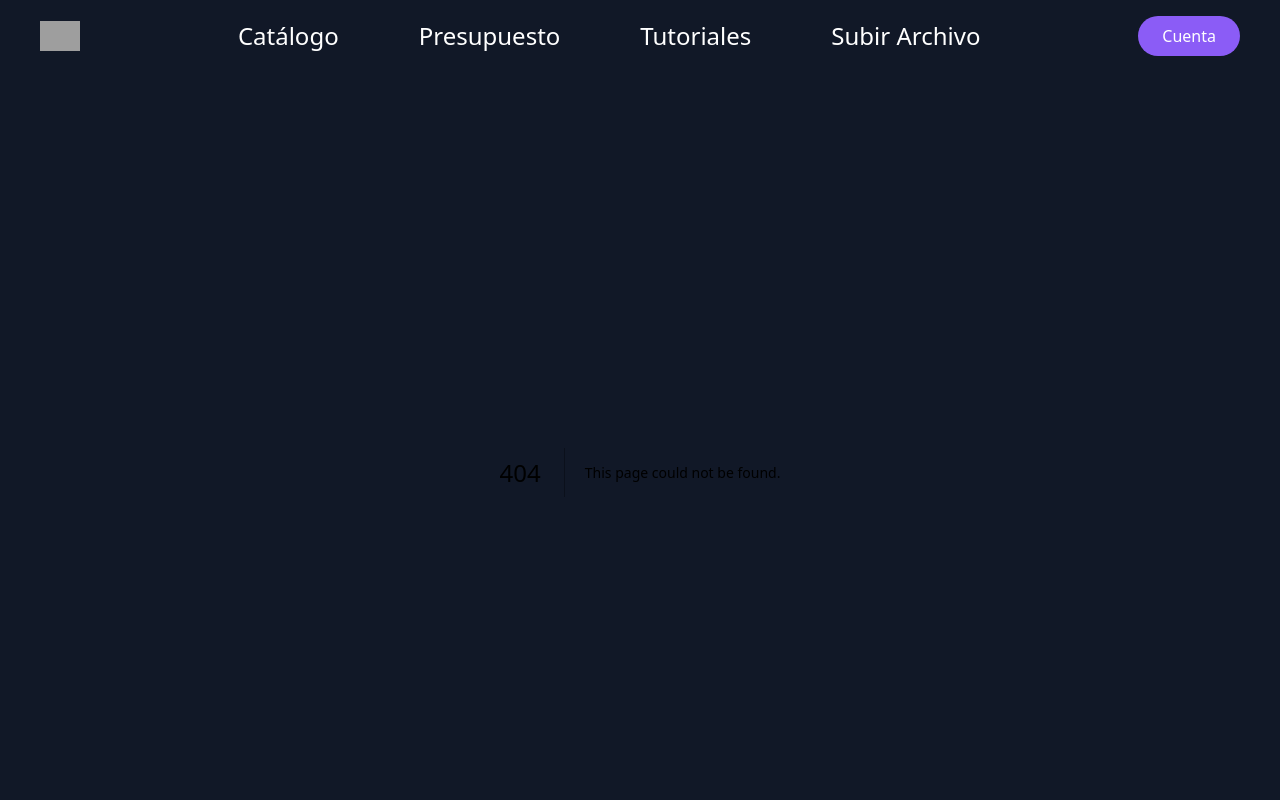
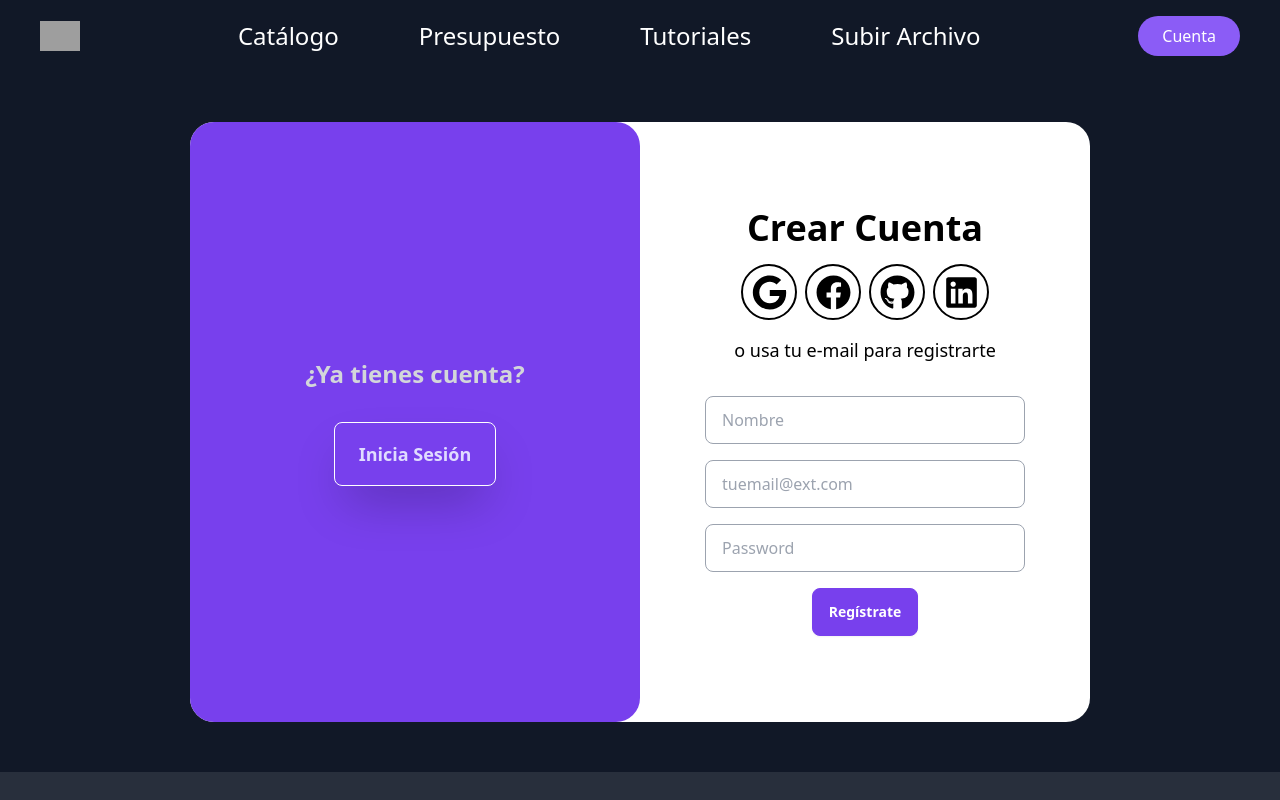
Before and after one commit to Parbulitos/Volume---TFG, a Next.js app: page /login-register/1 in a window 1280 px wide. Before the commit this address had no page. Shown: the top 800 px of the page. Built offline with nearby package versions, Linux system fonts and the light colour scheme; grey boxes are pictures that could not be loaded.

Commit message:
VLTFG-19 Login Y register

```diff
--- /dev/null
+++ b/components/signIn.tsx
@@ -0,0 +1,43 @@
+import React from 'react';
+
+import { FaGoogle } from 'react-icons/fa';
+import { FaGithub } from 'react-icons/fa';
+import { FaFacebook } from 'react-icons/fa';
+import { FaLinkedin } from 'react-icons/fa';
+
+const SignIn = () => {
+    return (
+        <div className='top-0 left-0 w-1/2 h-full flex flex-col items-center justify-center p-10'>
+            <h1 className='text-4xl font-bold text-black'>Iniciar sesión</h1>
+            {/* Social Icons */}
+            <div className='flex justify-center mt-4'>
+                {/* Google */}
+                <a href='#' className='flex w-14 h-14 items-center justify-center border-2 border-black rounded-full p-2 mx-1'>
+                    <FaGoogle color='black' size={35} />
+                </a>
+                {/* Facebook */}
+                <a href='#' className='flex w-14 h-14 items-center justify-center border-2 border-black rounded-full p-2 mx-1'>
+                    <FaFacebook color='black' size={35} />
+                </a>
+                {/* GitHub */}
+                <a href='#' className='flex w-14 h-14 items-center justify-center border-2 border-black rounded-full p-2 mx-1'>
+                    <FaGithub color='black' size={35} />
+                </a>
+                {/* LinkedIn */}
+                <a href='#' className='flex w-14 h-14 items-center justify-center border-2 border-black rounded-full p-2 mx-1'>
+                    <FaLinkedin color='black' size={35} />
+                </a>
+            </div>
+            <span className='text-center text-lg mt-4 text-black'>o usa tu e-mail y contraseña para iniciar sesión</span>
+            <form className='flex flex-col items-center mt-4 min-w-80'>
+                <input type="email" placeholder='tuemail@ext.com' className="input input-bordered w-full max-w-xs border-gray-400 bg-white text-black mt-4" />
+                <input type="password" placeholder='Password' className="input input-bordered w-full max-w-xs border-gray-400 bg-white text-black mt-4" />
+                <button className='btn btn-secondary btn-wide mt-4 text-white font-bold'>
+                    Inicia sesión
+                </button>
+            </form>
+        </div>
+    );
+};
+
+export default SignIn;
--- /dev/null
+++ b/components/singUp.tsx
@@ -0,0 +1,44 @@
+import React from 'react';
+
+import { FaGoogle } from 'react-icons/fa';
+import { FaGithub } from 'react-icons/fa';
+import { FaFacebook } from 'react-icons/fa';
+import { FaLinkedin } from 'react-icons/fa';
+
+const SignUp = () => {
+    return (
+        <div className='top-0 left-0 w-1/2 h-full flex flex-col items-center justify-center p-10'>
+            <h1 className='text-4xl font-bold text-black'>Crear Cuenta</h1>
+            {/* Social Icons */}
+            <div className='flex justify-center mt-4'>
+                {/* Google */}
+                <a href='#' className='flex w-14 h-14 items-center justify-center border-2 border-black rounded-full p-2 mx-1'>
+                    <FaGoogle color='black' size={35} />
+                </a>
+                {/* Facebook */}
+                <a href='#' className='flex w-14 h-14 items-center justify-center border-2 border-black rounded-full p-2 mx-1'>
+                    <FaFacebook color='black' size={35} />
+                </a>
+                {/* GitHub */}
+                <a href='#' className='flex w-14 h-14 items-center justify-center border-2 border-black rounded-full p-2 mx-1'>
+                    <FaGithub color='black' size={35} />
+                </a>
+                {/* LinkedIn */}
+                <a href='#' className='flex w-14 h-14 items-center justify-center border-2 border-black rounded-full p-2 mx-1'>
+                    <FaLinkedin color='black' size={35} />
+                </a>
+            </div>
+            <span className='text-center text-lg mt-4 text-black'>o usa tu e-mail para registrarte</span>
+            <form className='flex flex-col items-center mt-4 min-w-80'>
+                <input type="text" placeholder='Nombre' className="input input-bordered w-full max-w-xs border-gray-400 bg-white text-black mt-4" />
+                <input type="email" placeholder='tuemail@ext.com' className="input input-bordered w-full max-w-xs border-gray-400 bg-white text-black mt-4" />
+                <input type="password" placeholder='Password' className="input input-bordered w-full max-w-xs border-gray-400 bg-white text-black mt-4" />
+                <button className='btn btn-secondary mt-4 text-white font-bold'>
+                        Regístrate
+                    </button>
+            </form>
+        </div>
+    );
+};
+
+export default SignUp;
--- a/layout/navbar.tsx
+++ b/layout/navbar.tsx
@@ -15,20 +15,20 @@ const Navbar = () => {
       <nav className="hidden md:flex md:items-center">
         <ul className="flex">
           <li className="px-10">
-            <a href="#" className="transition duration-300 ease-in-out hover:text-violet-400 text-2xl">Catálogo</a>
+            <Link href="#" className="transition duration-300 ease-in-out hover:text-violet-400 text-2xl">Catálogo</Link>
           </li>
           <li className="px-10">
-            <a href="#" className="transition duration-300 ease-in-out hover:text-violet-400 text-2xl">Presupuesto</a>
+            <Link href="#" className="transition duration-300 ease-in-out hover:text-violet-400 text-2xl">Presupuesto</Link>
           </li>
           <li className="px-10">
-            <a href="#" className="transition duration-300 ease-in-out hover:text-violet-400 text-2xl">Tutoriales</a>
+            <Link href="#" className="transition duration-300 ease-in-out hover:text-violet-400 text-2xl">Tutoriales</Link>
           </li>
           <li className="px-10">
-            <a href="#" className="transition duration-300 ease-in-out hover:text-violet-400 text-2xl">Subir Archivo</a>
+            <Link href="#" className="transition duration-300 ease-in-out hover:text-violet-400 text-2xl">Subir Archivo</Link>
           </li>
         </ul>
       </nav>
-      <a href="#" className="hidden md:block px-6 py-2 bg-violet-500 rounded-full cursor-pointer transition duration-300 ease-in-out hover:bg-violet-700">Cuenta</a>
+      <Link href="/login-register" className="hidden md:block px-6 py-2 bg-violet-500 rounded-full cursor-pointer transition duration-300 ease-in-out hover:bg-violet-700">Cuenta</Link>
       <p className="md:hidden cursor-pointer" onClick={() => setIsMenuOpen(!isMenuOpen)}>Menu</p>
 
       {/* Overlay para móvil */}
--- /dev/null
+++ b/pages/login-register/[action].tsx
@@ -0,0 +1,35 @@
+import SignIn from '@/components/signIn';
+import SignUp from '@/components/singUp';
+import React, { useState } from 'react';
+
+const Forms = () => {
+    // Estado para manejar si el panel está deslizado o no
+    const [isPanelRight, setIsPanelRight] = useState(false);
+
+    const togglePanel = () => {
+        setIsPanelRight(!isPanelRight); // Cambia el estado actual del panel
+    };
+
+    return (
+        <div className='flex items-center justify-center w-screen min-h-[700px]'>
+            <div className='relative'>
+                <div
+                    className={`absolute flex flex-col items-center justify-center bg-gradient-to-r bg-secondary to-white rounded-3xl w-[450px] h-[600px] transition-transform duration-500 ${
+                        isPanelRight ? 'translate-x-[450px]' : 'translate-x-0'
+                    }`}
+                >
+                    <p className='text-2xl font-bold text-center'>{isPanelRight ? <>¡Hey!<br/>Registrate para acceder a todo el contenido</> : '¿Ya tienes cuenta?'}</p>
+                    <button className='btn btn-lg btn-secondary border-white shadow-2xl mt-8' onClick={togglePanel} >
+                        {isPanelRight ? 'Regístrate' : 'Inicia Sesión'}
+                    </button>
+                </div>
+                <div className='flex justify-between bg-white rounded-3xl w-[900px] h-[600px]'>
+                    <SignIn />
+                    <SignUp />
+                </div>
+            </div>
+        </div>
+    );
+};
+
+export default Forms;
--- a/tailwind.config.ts
+++ b/tailwind.config.ts
@@ -20,7 +20,21 @@ const config: Config = {
     require("daisyui")
   ],
   daisyui: {
-    themes: ['light'], // false: only light + dark | true: all themes | array: specific themes like this ["light", "dark", "cupcake"]
+    themes: [
+      {
+        mytheme: {
+          "primary": "#a78bfa",
+          "secondary": "#7840ed",
+          "accent": "#facc15",
+          "neutral": "#111827",
+          "base-100": "#374151",
+          "info": "#00ceff",
+          "success": "#a3e500",
+          "warning": "#ff9400",
+          "error": "#ff5f6d",
+        },
+      },
+    ], // false: only light + dark | true: all themes | array: specific themes like this ["light", "dark", "cupcake"]
     base: true, // applies background color and foreground color for root element by default
     styled: true, // include daisyUI colors and design decisions for all components
     utils: true, // adds responsive and modifier utility classes
```
